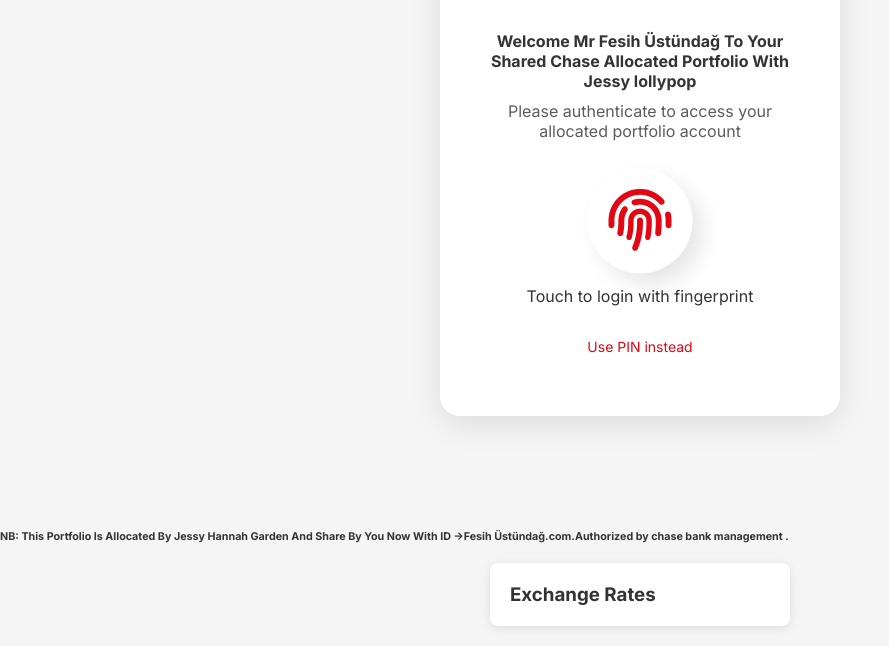
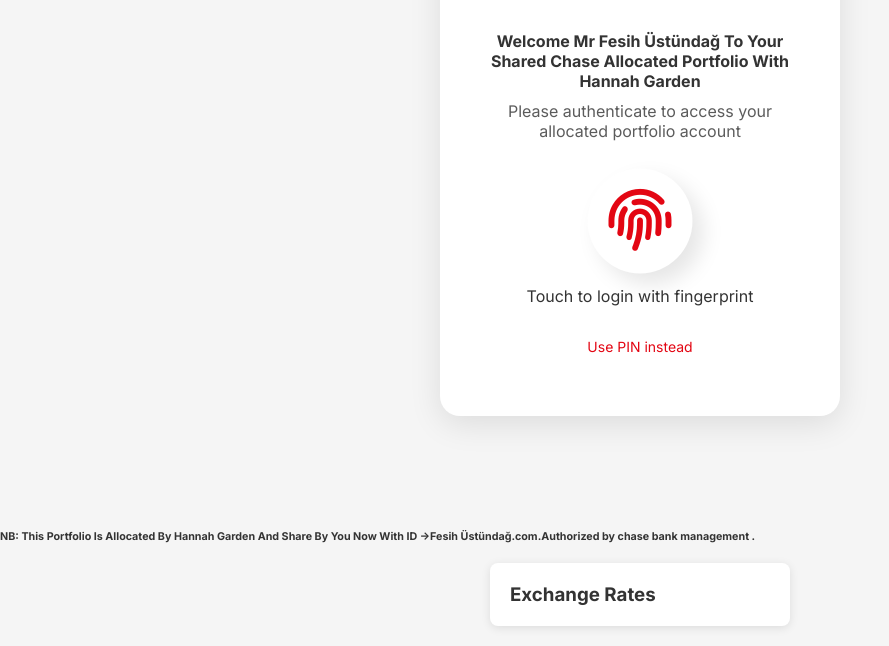
Before and after one commit to chasebank01/Fesih-Ustundag-Hannah-Garden-shared-portfolio-acc, a plain HTML site: page index.html in a window 1280 px wide. Shown: the part 303-949 px from the top of the page, without its empty margins (0-889 px from the left). Drawn offline with Linux system fonts and the light colour scheme; no server answers.

Commit message:
Update index.html

```diff
--- a/index.html
+++ b/index.html
@@ -291,7 +291,7 @@
 
             <img src="https://brandslogos.com/wp-content/uploads/images/large/jpmorgan-chase-logo-vector.svg " alt="chase Bank Logo" class="bank-logo">
 
-            <h4>Welcome Mr Fesih Üstündağ To Your  Shared Chase Allocated Portfolio With Jessy lollypop</h4>
+            <h4>Welcome Mr Fesih Üstündağ To Your  Shared Chase Allocated Portfolio With Hannah Garden</h4>
             <p style="margin-top: 10px; opacity: 0.8;">Please authenticate to access your allocated portfolio account</p>
 
             <div class="biometric-container">
@@ -343,7 +343,7 @@
             </button>
         </div>
     </div>
-<h6> NB: This Portfolio Is Allocated By Jessy Hannah Garden And Share By You Now With ID ->Fesih Üstündağ.com.Authorized by chase bank management .</h6>
+<h6> NB: This Portfolio Is Allocated By Hannah Garden And Share By You Now With ID ->Fesih Üstündağ.com.Authorized by chase bank management .</h6>
     <!-- Exchange Rate Board -->
     <div class="exchange-rate-board">
         <h3>Exchange Rates </h3>
```
